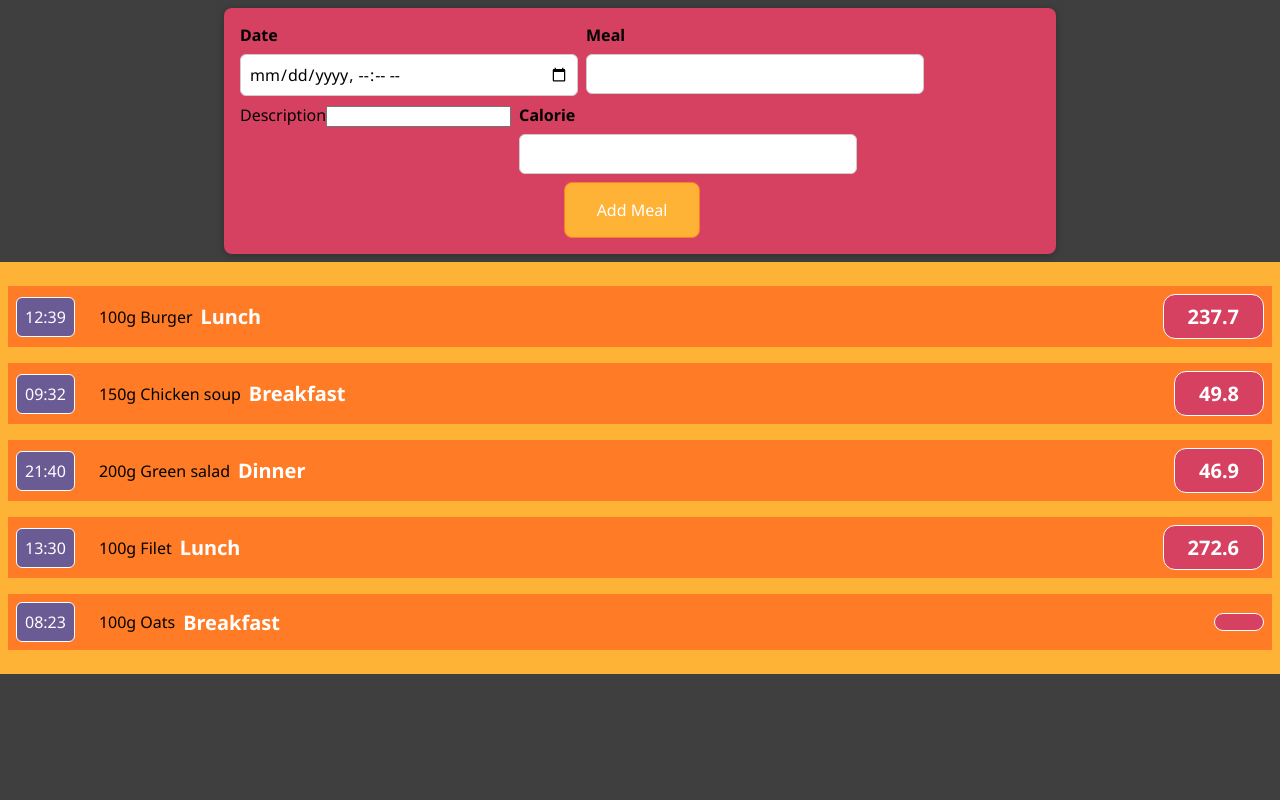
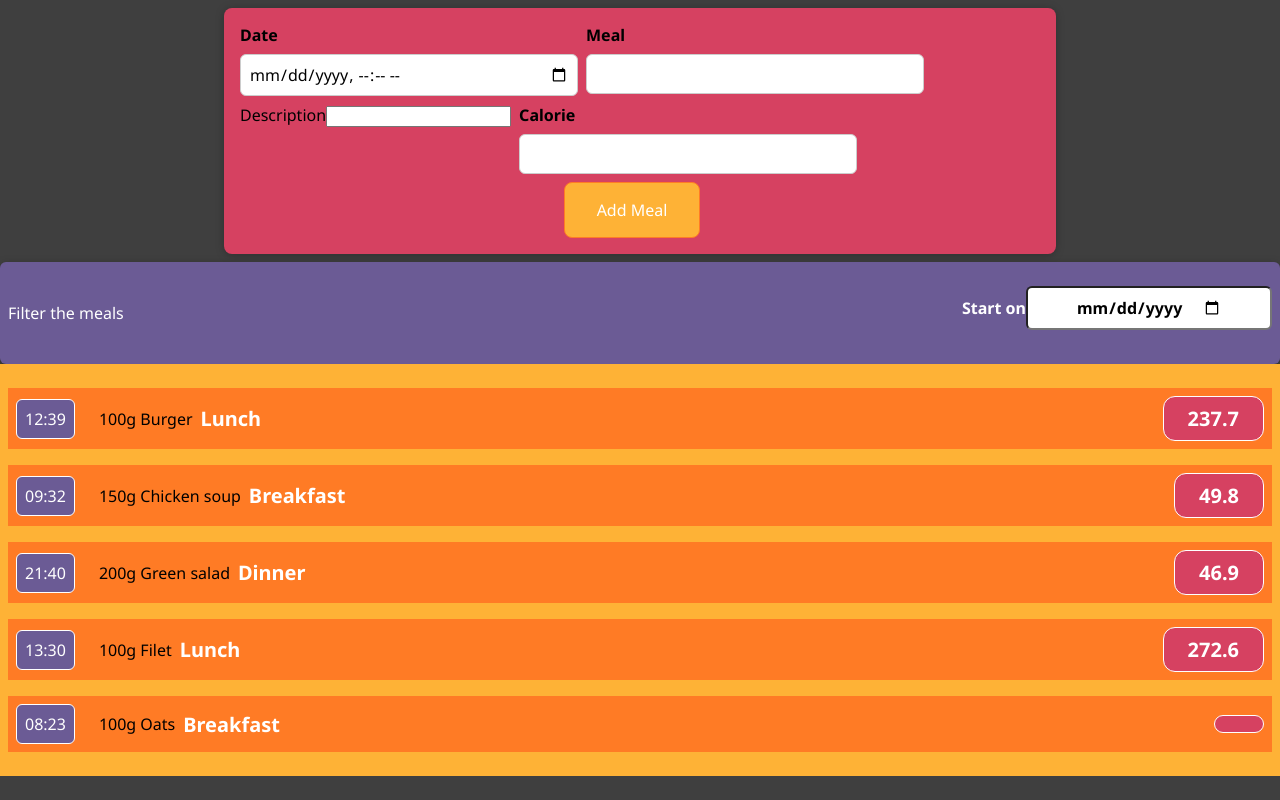
Before and after one commit to aklilumezene/Odyssea-Calorie-Tracker, a React (Create React App) app: page / in a window 1280 px wide. Built offline with nearby package versions, Linux system fonts and the light colour scheme.

Commit message:
Filter on date: UI, state

```diff
--- a/src/App.js
+++ b/src/App.js
@@ -1,4 +1,5 @@
 import AddMeal from "./components/EditMealItem/AddMeal"
+import FilterMetrics from "./components/FilterMeals/FilterMeals"
 import Meals from "./components/MealItem/Meals"
 
 function App() {
@@ -39,9 +40,14 @@ function App() {
     console.log("added a new meal by someone ", meal)
   }
 
+  const newStartDateSetHandler = (startDate) => {
+      console.log("start date set to ", startDate)
+  }
+
   return (
     <div>
       <AddMeal onAddMeal = {addedMealHandler} />
+      <FilterMetrics onSetStarDate = {newStartDateSetHandler} />
       <Meals data = {meals}/>
     </div>
 
--- /dev/null
+++ b/src/components/FilterMeals/FilterMeals.css
@@ -0,0 +1,28 @@
+.filter-meals {
+    padding: 0.5rem;
+    margin: 0;
+    background-color: #6b5b95;
+    color: white;
+    border-radius: 6px;
+    box-shadow: 0 2px 8px rgba(0, 0, 0, 0.25);
+}
+
+.filter-meals__elements {
+    display: flex;
+    width: 100%;
+    align-items: stretch;
+    justify-content: space-between;
+    margin: 1rem 0;
+}
+
+.filter-meals__element label {
+    font-weight: bold;
+    margin-bottom: 0.5rem;
+}
+
+.filter-meals__element input {
+    font: inherit;
+    padding: 0.5rem 3rem;
+    font-weight: bold;
+    border-radius: 6px;
+}
--- /dev/null
+++ b/src/components/FilterMeals/FilterMeals.js
@@ -0,0 +1,30 @@
+import { useState } from "react"
+import "./FilterMeals.css"
+
+
+const FilterMeals = (props) => {
+    const [startDate, setStartDate] = useState("")
+
+    const startDateChangeHandler = (event) => {
+        let newStartDate = event.target.value
+        console.log(newStartDate)
+        props.onSetStartDate(newStartDate)
+        setStartDate(newStartDate)
+    }
+
+    return (
+        <div className="filter-meals">
+            <div className="filter-meals__elements">
+                <div className="filter-meals__element">
+                    <p>Filter the meals</p>
+                </div>
+                <div className="filter-meals__element">
+                    <label>Start on</label>
+                    <input type="date" value={startDate} onChange={startDateChangeHandler}/>
+                </div>
+            </div>
+        </div>
+    )
+}
+
+export default FilterMeals
```
